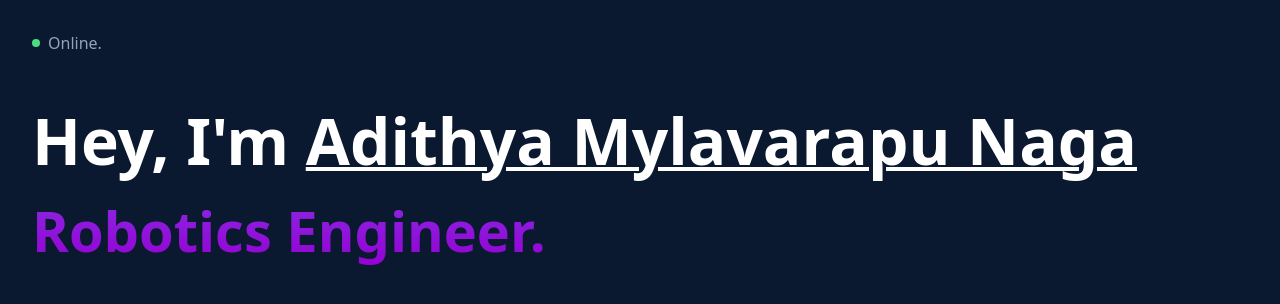
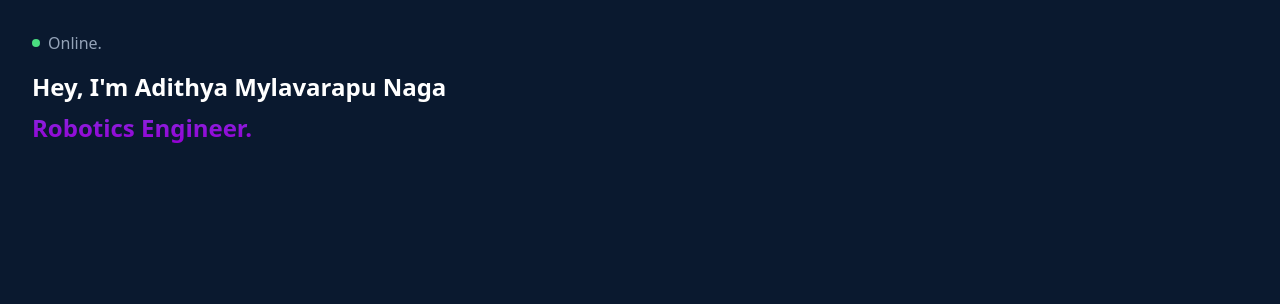
Before and after one commit to adithyamn/adithyamn.github.io, a Next.js app: page / in a window 1280 px wide. Shown: the top 304 px of the page. Built offline with nearby package versions, Linux system fonts and the light colour scheme.

Commit message:
Update website content and styling

```diff
--- a/src/app/page.tsx
+++ b/src/app/page.tsx
@@ -15,19 +15,16 @@ export default function Home() {
       </div>
 
       <h1 style={{
-        fontSize: '4rem',
+        fontSize: '1.5rem',
         fontWeight: 'bold',
         marginBottom: '0.5rem',
         color: 'white'
       }}>
-        Hey, I'm <span style={{
-          textDecoration: 'underline',
-          textDecorationThickness: '4px'
-        }}>Adithya Mylavarapu Naga</span>
+        Hey, I'm Adithya Mylavarapu Naga
       </h1>
 
       <h2 className="gradient-text" style={{
-        fontSize: '3.5rem',
+        fontSize: '1.5rem',
         margin: '0',
         marginTop: '0.5rem'
       }}>
```
